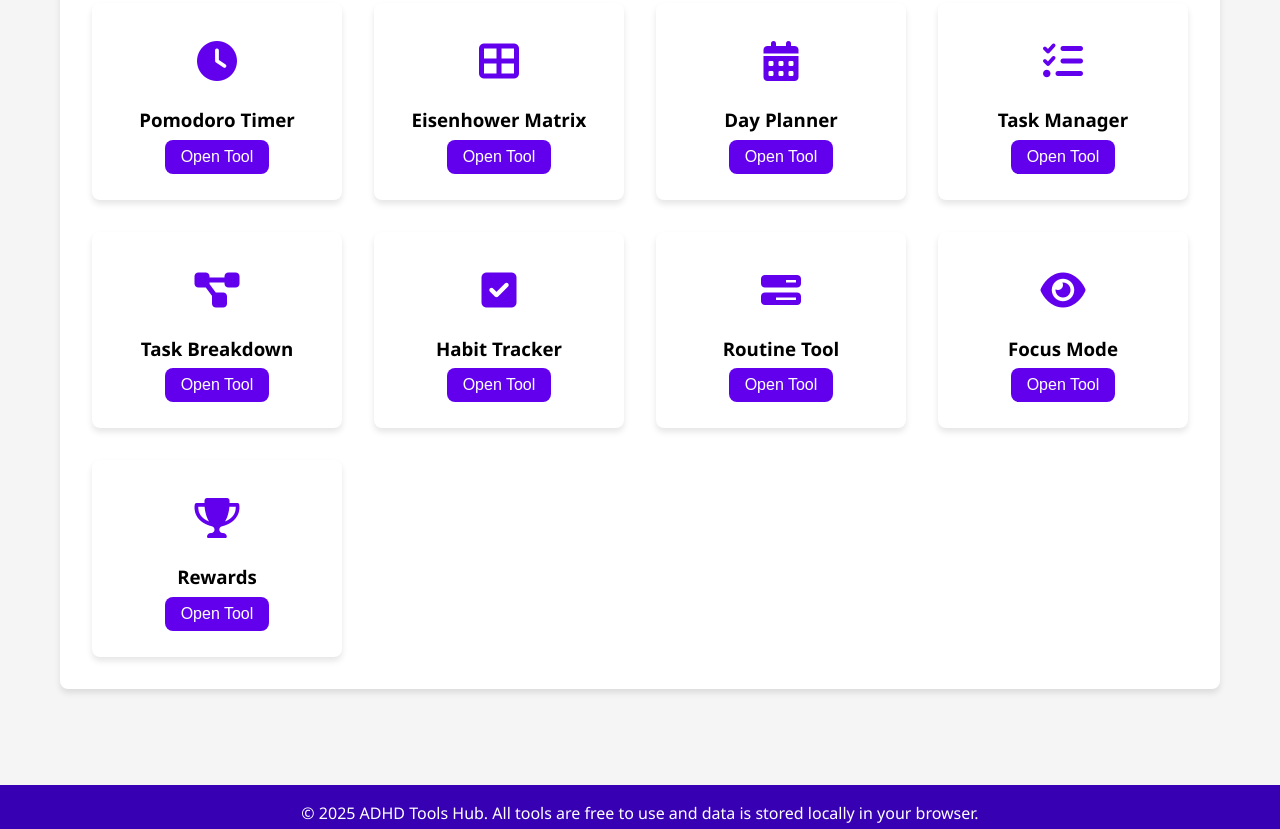
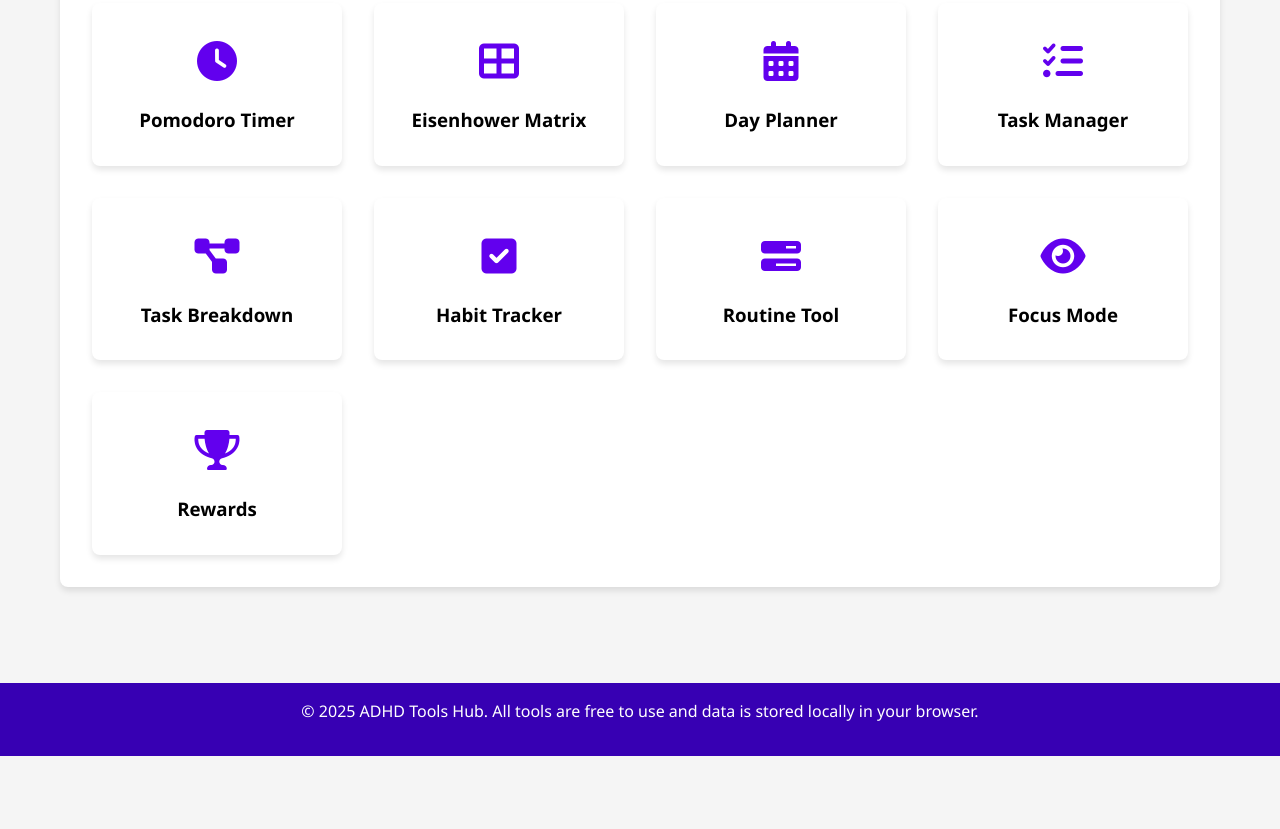
Before and after one commit to jobellet/ADHDtools, a browser extension: page index.html in a window 1280 px wide. Shown: the part 552-1381 px from the top of the page. After the commit the page ends 1308 px from the top, so only its background shows below. Drawn offline with Linux system fonts and the light colour scheme.

Commit message:
Remove redundant 'Open Tool' labels

```diff
--- a/index.html
+++ b/index.html
@@ -59,55 +59,46 @@
                     <div class="tool-card" data-tool="pomodoro">
                         <div class="tool-icon"><i class="fas fa-clock"></i></div>
                         <h3>Pomodoro Timer</h3>
-                        <button class="btn">Open Tool</button>
                     </div>
 
                     <div class="tool-card" data-tool="eisenhower">
                         <div class="tool-icon"><i class="fas fa-th-large"></i></div>
                         <h3>Eisenhower Matrix</h3>
-                        <button class="btn">Open Tool</button>
                     </div>
 
                     <div class="tool-card" data-tool="planner">
                         <div class="tool-icon"><i class="fas fa-calendar-alt"></i></div>
                         <h3>Day Planner</h3>
-                        <button class="btn">Open Tool</button>
                     </div>
 
                     <div class="tool-card" data-tool="tasks">
                         <div class="tool-icon"><i class="fas fa-tasks"></i></div>
                         <h3>Task Manager</h3>
-                        <button class="btn">Open Tool</button>
                     </div>
 
                     <div class="tool-card" data-tool="breakdown">
                         <div class="tool-icon"><i class="fas fa-project-diagram"></i></div>
                         <h3>Task Breakdown</h3>
-                        <button class="btn">Open Tool</button>
                     </div>
 
                     <div class="tool-card" data-tool="habits">
                         <div class="tool-icon"><i class="fas fa-check-square"></i></div>
                         <h3>Habit Tracker</h3>
-                        <button class="btn">Open Tool</button>
                     </div>
 
                     <div class="tool-card" data-tool="routine">
                         <div class="tool-icon"><i class="fas fa-tasks-alt"></i></div>
                         <h3>Routine Tool</h3>
-                        <button class="btn">Open Tool</button>
                     </div>
 
                     <div class="tool-card" data-tool="focus">
                         <div class="tool-icon"><i class="fas fa-eye"></i></div>
                         <h3>Focus Mode</h3>
-                        <button class="btn">Open Tool</button>
                     </div>
 
                     <div class="tool-card" data-tool="rewards">
                         <div class="tool-icon"><i class="fas fa-trophy"></i></div>
                         <h3>Rewards</h3>
-                        <button class="btn">Open Tool</button>
                     </div>
                 </div>
             </section>
```
